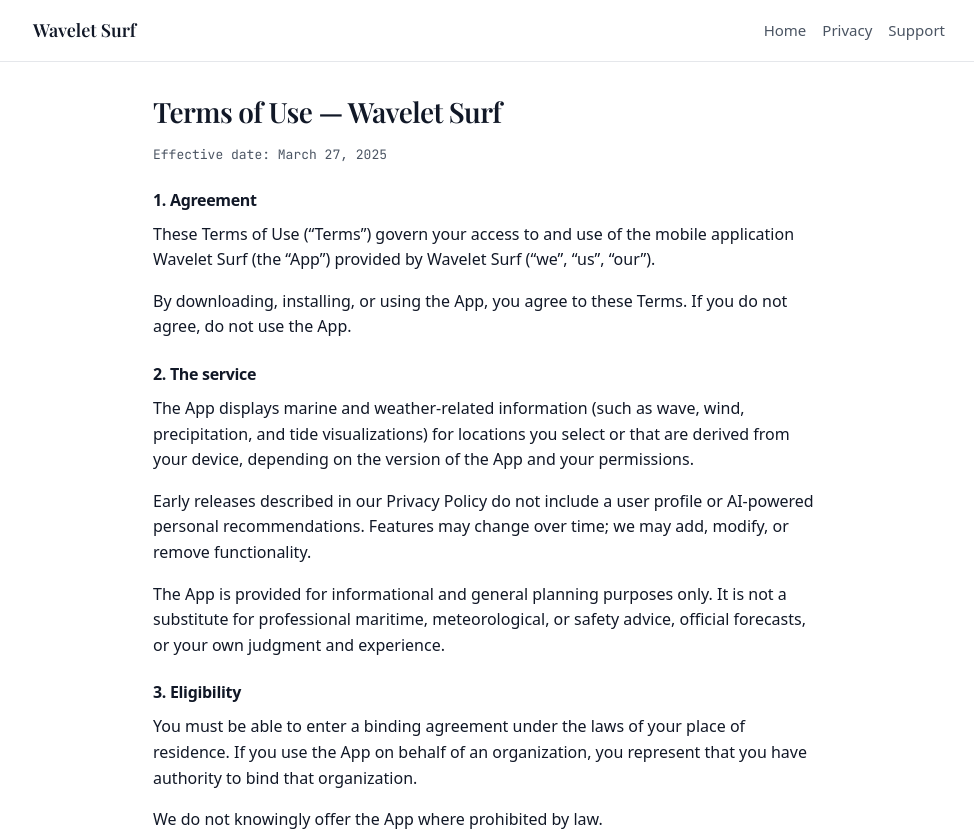
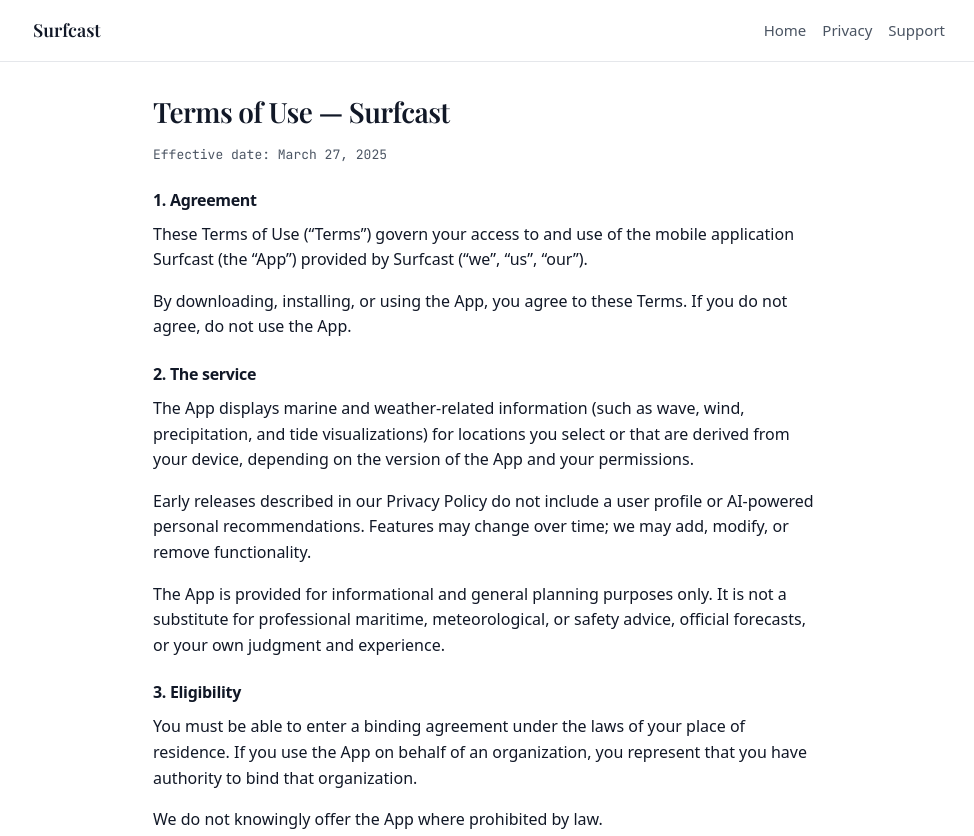
Before and after one commit to JohnYezub/Surfcast-Website, a plain HTML site: page terms.html in a window 1280 px wide. Shown: the top 836 px of the page, without its empty margins (151-1125 px from the left). Drawn offline with nearby package versions, Linux system fonts and the light colour scheme.

Commit message:
Rename app from "Wavelet Surf" to "Surfcast" across all pages
Updates all occurrences of the brand name in page titles, headings, navigation, footer, legal copy, and the README.

```diff
--- a/terms.html
+++ b/terms.html
@@ -3,8 +3,8 @@
   <head>
     <meta charset="utf-8" />
     <meta name="viewport" content="width=device-width, initial-scale=1" />
-    <title>Terms of Use — Wavelet Surf</title>
-    <meta name="description" content="Terms of Use for the Wavelet Surf mobile application." />
+    <title>Terms of Use — Surfcast</title>
+    <meta name="description" content="Terms of Use for the Surfcast mobile application." />
     <link rel="preconnect" href="https://fonts.googleapis.com" />
     <link rel="preconnect" href="https://fonts.gstatic.com" crossorigin />
     <link
@@ -17,7 +17,7 @@
     <a class="skip-link" href="#main">Skip to content</a>
     <header class="site-header">
       <div class="site-header__inner">
-        <a class="brand" href="index.html">Wavelet Surf</a>
+        <a class="brand" href="index.html">Surfcast</a>
         <nav class="nav" aria-label="Primary">
           <a href="index.html">Home</a>
           <a href="privacy.html">Privacy</a>
@@ -28,14 +28,14 @@
 
     <main id="main" class="page-legal">
       <div class="container legal-doc">
-        <h1>Terms of Use — Wavelet Surf</h1>
+        <h1>Terms of Use — Surfcast</h1>
         <p class="legal-meta">Effective date: March 27, 2025</p>
 
         <section aria-labelledby="t1">
           <h2 id="t1">1. Agreement</h2>
           <p>
             These Terms of Use (“Terms”) govern your access to and use of the mobile application
-            Wavelet Surf (the “App”) provided by Wavelet Surf (“we”, “us”, “our”).
+            Surfcast (the “App”) provided by Surfcast (“we”, “us”, “our”).
           </p>
           <p>
             By downloading, installing, or using the App, you agree to these Terms. If you do not
@@ -241,7 +241,7 @@
 
         <section aria-labelledby="t17">
           <h2 id="t17">17. Contact</h2>
-          <p>Wavelet Surf</p>
+          <p>Surfcast</p>
           <p><a href="mailto:balitideforecast@gmail.com">balitideforecast@gmail.com</a></p>
         </section>
       </div>
@@ -255,7 +255,7 @@
           <a href="terms.html">Terms of Use</a>
           <a href="mailto:balitideforecast@gmail.com">balitideforecast@gmail.com</a>
         </div>
-        <p class="footer-meta">© Wavelet Surf</p>
+        <p class="footer-meta">© Surfcast</p>
       </div>
     </footer>
   </body>
```
Also changed, not shown: index.html (+4 -4 lines), privacy.html (+6 -6 lines), 1 other file.
